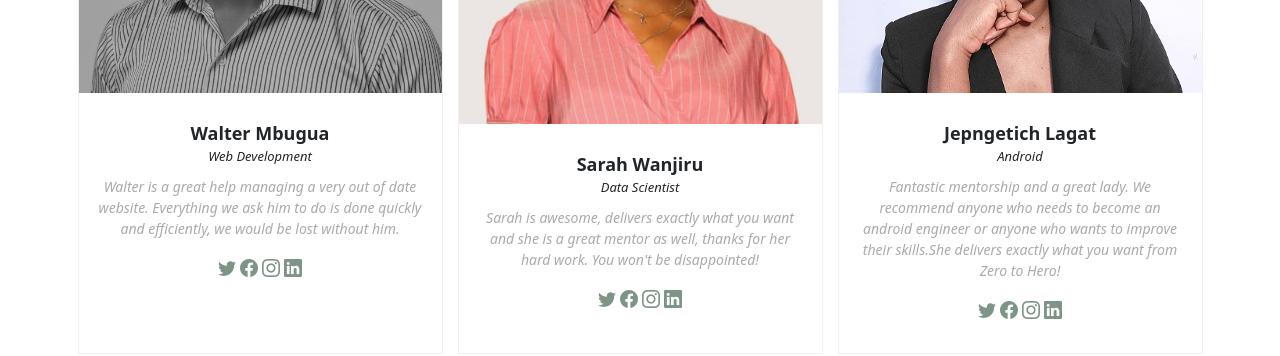
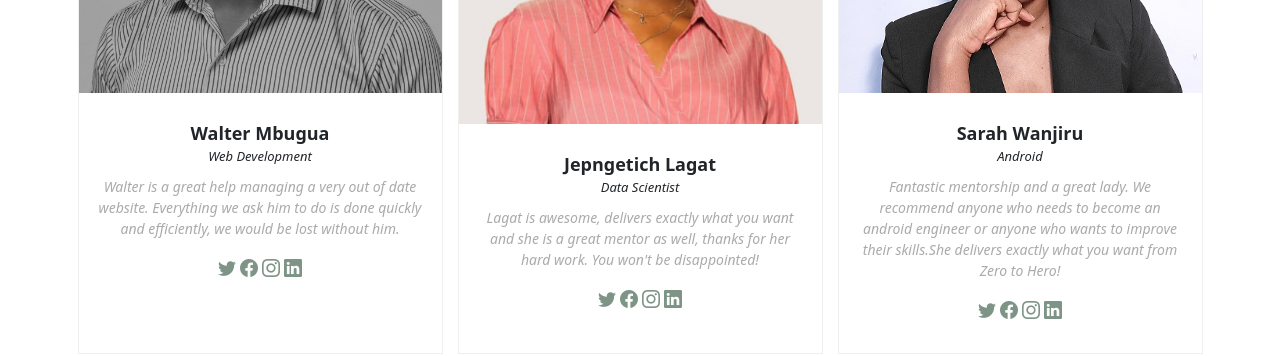
Before and after one commit to jimmy-oss/somo, an Angular app in the folder somo_frontend/: page / in a window 1280 px wide. Shown: the part 2260-2616 px from the top of the page. Built offline with nearby package versions, Linux system fonts and the light colour scheme; some icons are missing.

Commit message:
UPdate home page and trainers page

```diff
--- a/somo_frontend/src/app/pages/home/home.component.html
+++ b/somo_frontend/src/app/pages/home/home.component.html
@@ -174,10 +174,10 @@
             <div class="member">
               <img src="assets/img/mentor3.jpg" class="img-fluid" alt="">
               <div class="member-content">
-                <h4>Sarah Wanjiru</h4>
+                <h4> Jepngetich Lagat</h4>
                 <span>Data Scientist</span>
                 <p>
-                  Sarah is awesome, delivers exactly what you want and she is a great mentor as well, thanks for her hard work. You won't be disappointed!
+                  Lagat is awesome, delivers exactly what you want and she is a great mentor as well, thanks for her hard work. You won't be disappointed!
                 </p>
                 <div class="social">
                   <a href=""><i class="bi bi-twitter"></i></a>
@@ -193,7 +193,7 @@
             <div class="member">
               <img src="assets/img/mentor1.png" class="img-fluid" alt="">
               <div class="member-content">
-                <h4>Jepngetich Lagat</h4>
+                <h4>Sarah Wanjiru</h4>
                 <span>Android</span>
                 <p>
                   Fantastic mentorship and a great lady. We recommend anyone who needs to become an android engineer or anyone who wants to improve their skills.She delivers exactly what you want from Zero to Hero!
--- a/somo_frontend/src/app/pages/trainers/trainers.component.html
+++ b/somo_frontend/src/app/pages/trainers/trainers.component.html
@@ -38,10 +38,10 @@
           <div class="member">
             <img src="assets/img/mentor3.jpg" class="img-fluid" alt="">
             <div class="member-content">
-              <h4>Sarah Wanjiru</h4>
+              <h4>Jepngetich Lagat</h4>
               <span>Data Scientist</span>
               <p>
-                Sarah is awesome, delivers exactly what you want and she is a great mentor as well, thanks for her hard work. You won't be disappointed!
+                Lagat is awesome, delivers exactly what you want and she is a great mentor as well, thanks for her hard work. You won't be disappointed!
               </p>
               <div class="social">
                 <a href=""><i class="bi bi-twitter"></i></a>
@@ -57,7 +57,7 @@
           <div class="member">
             <img src="assets/img/mentor1.png" class="img-fluid" width="400px">
             <div class="member-content">
-              <h4>Jepngetich Lagat</h4>
+              <h4>Sarah Wanjiru</h4>
               <span>Android</span>
               <p>
                 Fantastic mentorship and a great lady. We recommend anyone who needs to become an android engineer or anyone who wants to improve their skills.She delivers exactly what you want from Zero to Hero!
```
